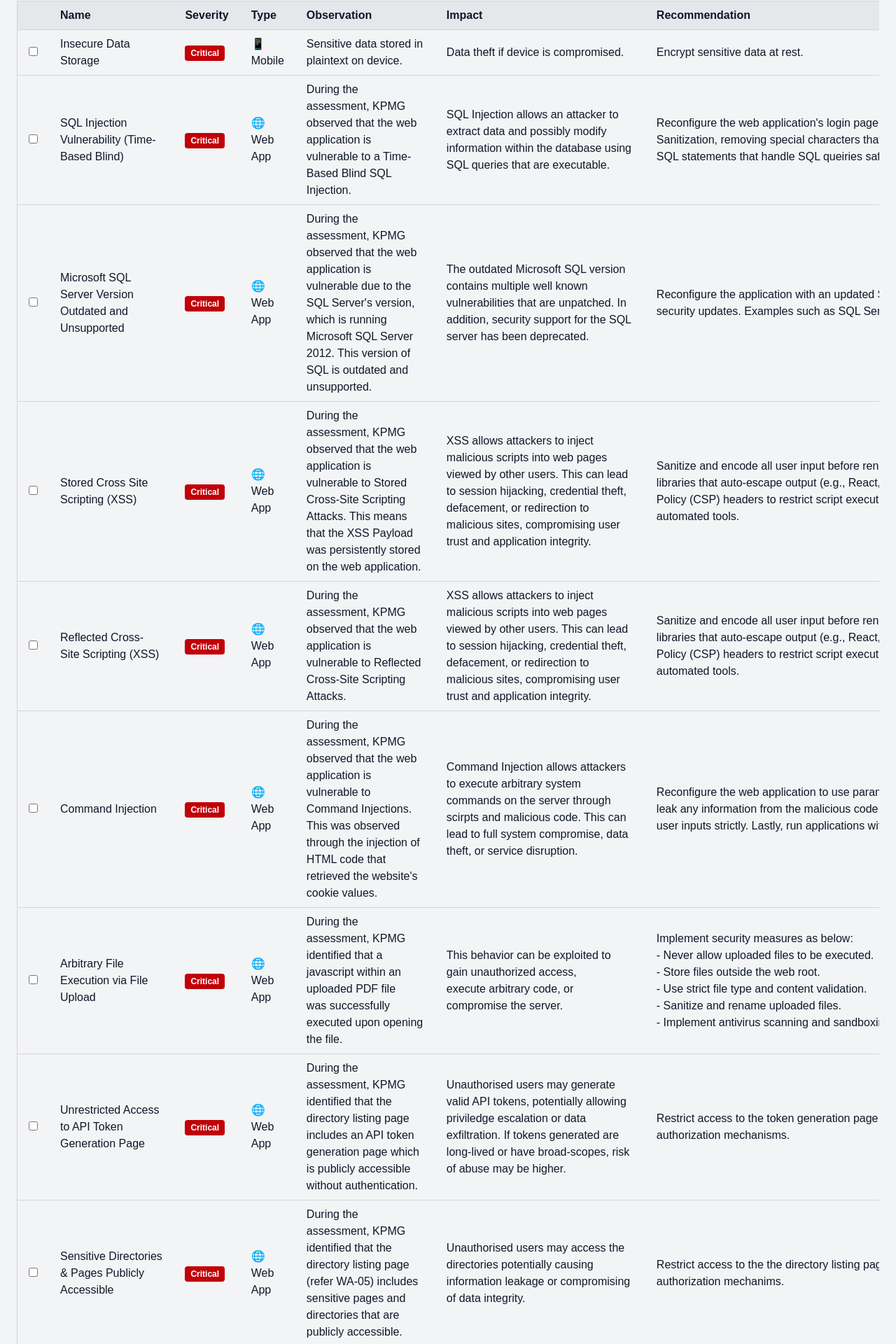
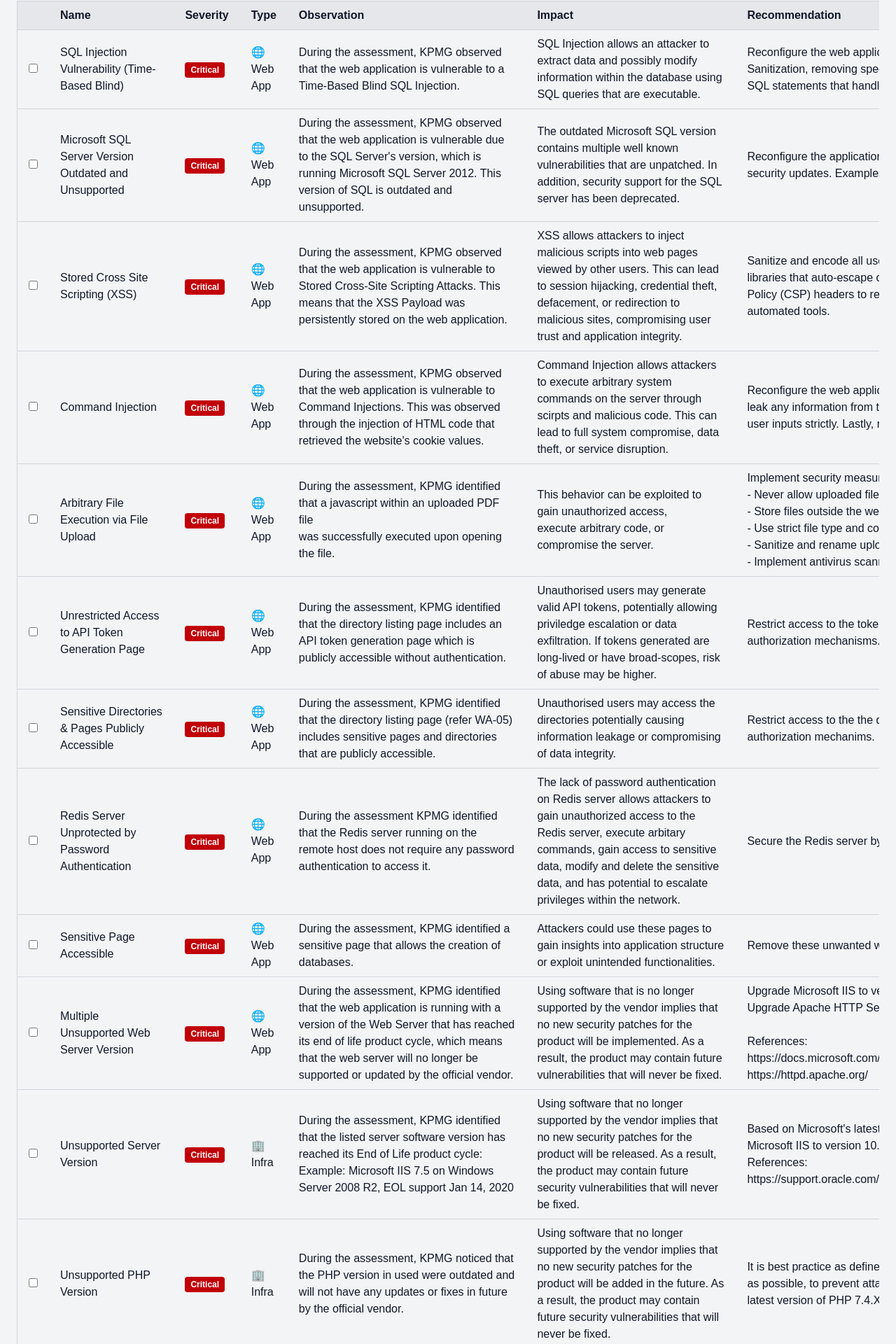
Before and after one commit to bkoh1782291/book-of-findings, a Next.js app: page / in a window 1280 px wide. Shown: the part 283-2203 px from the top of the page at 70% size. Built offline with nearby package versions, Linux system fonts and the light colour scheme.

Commit message:
changes to content

```diff
--- a/app/page.tsx
+++ b/app/page.tsx
@@ -1,4 +1,5 @@
 /*
+
   Book of Findings app
   To-Do:
   - add multiple select for findings
@@ -23,38 +24,6 @@ type Finding = {
 
 const findings: Finding[] = [
   {
-    name: "SQL Injection",
-    severity: "High",
-    observation: "Unsanitized input in login form.",
-    impact: "Can dump entire database.",
-    recommendation: "Use prepared statements with parameterized queries.",
-    type: "Web App",
-  },
-  {
-    name: "Weak Password Policy",
-    severity: "Medium",
-    observation: "Users allowed to set short passwords.",
-    impact: "Increases likelihood of brute force attacks.",
-    recommendation: "Enforce strong password requirements.",
-    type: "Infra",
-  },
-  {
-    name: "Insecure Data Storage",
-    severity: "Critical",
-    observation: "Sensitive data stored in plaintext on device.",
-    impact: "Data theft if device is compromised.",
-    recommendation: "Encrypt sensitive data at rest.",
-    type: "Mobile",
-  },
-  {
-    name: "Open SSH Port",
-    severity: "Low",
-    observation: "SSH port exposed to the internet.",
-    impact: "Could be brute-forced if weak credentials exist.",
-    recommendation: "Restrict access with firewall and keys.",
-    type: "Infra",
-  },
-  {
     name: "Cookie SameSite Flag",
     severity: "Low",
     observation: "During the assessment, KPMG identified that the web application does not have the \"SameSite\" attribute enabled for cookies.",
@@ -81,17 +50,9 @@ const findings: Finding[] = [
   {
     name: "Cross-Origin-Resource-Policy Security Header Missing",
     severity: "Low",
-    observation: "During the assessment, KPMG discovered that the \"Cross-Origin-Resource-Policy\" Security Header is absent from the web application.",
+    observation: "During the assessment, KPMG discovered that the \"Cross-Origin-Resource-Policy\" Security Header is absent from the web application. The purpose of the header is to control which origins can load your resources (e.g., images, scripts), preventing unauthorized cross-origin access.",
     impact: "Without the \"Cross-Origin-Resource-Policy\" Security Header, the web application is unable to block access to a specific resource that is sent by the server.",
     recommendation: "Reconfigure the web application with the \"Cross-Origin-Resource-Policy\" Security Header enabled. Additionally, ensure that the value set for the policy is \"same-origin\", or \"same-site\". This means that the resources are only allowed to be fetched from the same origin or the same site.",
-    type: "Web App"
-  },
-  {
-    name: "Stored HTML Injection",
-    severity: "High",
-    observation: "During the assessment, KPMG observed that the web application is vulnerable to HTML Injection.",
-    impact: "Stored HTML Injection enables attackers to inject arbitrary HTML content into the application, which is then stored and rendered to other users. This can lead to UI redressing, phishing, or even XSS if scripts are embedded.",
-    recommendation: "Validate and sanitize all user-submitted HTML content. If HTML input is necessary (e.g., for rich text), use a secure HTML sanitizer (like DOMPurify) to strip dangerous tags and attributes. Avoid rendering raw HTML unless absolutely required.",
     type: "Web App"
   },
   {
@@ -144,7 +105,7 @@ const findings: Finding[] = [
   },
   {
     name: "Reflected Cross-Site Scripting (XSS)",
-    severity: "Critical",
+    severity: "High",
     type: "Web App",
     observation: "During the assessment, KPMG observed that the web application is vulnerable to Reflected Cross-Site Scripting Attacks.",
     impact: "XSS allows attackers to inject malicious scripts into web pages viewed by other users. This can lead to session hijacking, credential theft, defacement, or redirection to malicious sites, compromising user trust and application integrity.",
@@ -215,7 +176,7 @@ const findings: Finding[] = [
     Upgrade Apache HTTP Server to version 2.4.43 or above.
 
     References:
-    https://docs.microsoft.com/en-us/lifecycle/products/internet-information-services-iis\
+    https://docs.microsoft.com/en-us/lifecycle/products/internet-information-services-iis
     https://httpd.apache.org/`
   },
   {
@@ -246,18 +207,6 @@ const findings: Finding[] = [
     recommendation: "Upgrade to Apache Tomcat version 7.0.100, 8.5.51, 9.0.31 or later."
   },
   {
-    name: "Multiple Unsupported Server Version",
-    severity: "Critical",
-    type: "Infra",
-    observation: "During the assessment, KPMG noted that the few server version has reached its End of Life product cycle: -Microsoft SQL Server 2000 8.00.311; RTMa -Microsoft SQL Server 2008 R2 10.50.1617; RTM+ -Microsoft SQL Server 2008 R2 10.50.2550; SP1+ -Microsoft SQL Server 2008 R2 10.50.4000; SP2 -Microsoft SQL Server 2008 R2 10.50.6000; SP3 -Microsoft SQL Server 2008 R2 10.50.6560 -Microsoft IIS 7.5 -Oracle Database 12.1.0.1.0",
-    impact: "Using software that no longer supported by the vendor implies that no new security patches for the product. As a result, the product may contain future security vulnerabilities that will never be fixed.",
-    recommendation: `Upgrade to latest supported SQL Server version.
-      Upgrade Microsoft IIS to version 8.0 or above.
-      Upgrade Oracle Database to supported version.
-      References:
-    https://support.oracle.com/knowledge/Oracle%20Database%20Products/742060_1.html`
-  },
-  {
     name: "Insecure Direct Object Reference (IDOR)",
     severity: "High",
     type: "Web App",
@@ -272,14 +221,6 @@ const findings: Finding[] = [
     observation: "During the assessment, KPMG observed that the web application is vulnerable to HTML Injection.",
     impact: "Stored HTML Injection enables attackers to inject arbitrary HTML content into the application, which is then stored and rendered to other users. This can lead to UI redressing, phishing, or even XSS if scripts are embedded.",
     recommendation: "Validate and sanitize all user-submitted HTML content. If HTML input is necessary (e.g., for rich text), use a secure HTML sanitizer (like DOMPurify) to strip dangerous tags and attributes. Avoid rendering raw HTML unless absolutely required."
-  },
-  {
-    name: "Plaintext Password Submission",
-    severity: "High",
-    type: "Web App",
-    observation: "During the assessment, KPMG observed that the web application submits the username and password credentials in plaintext.",
-    impact: "The impact of having credentials transmitted in plaintext, is that it can be intercepted by attackers (e.g., via packet sniffing). This leads to credential theft and unauthorized access.",
-    recommendation: "Enforce HTTPS for all data transmissions for the web application and Implement HSTS (HTTP Strict Transport Security)."
   },
   {
     name: "Web Application Hosted Over Unencrypted Connection (HTTP)",
@@ -603,41 +544,28 @@ Use .htaccess or server settings to restrict access.
     severity: "High",
     type: "Infra",
     observation: "During the assessment, KPMG identified that the web application is running with vulnerable PHP version (x.x.x).",
-    impact: `The PHP version used is vulnerable to multiple medium to critical vulnerabilities.
-
-        Identified version:
-        PHP 7.3.7
-
-        CVE-2019-11043:
-        Remote code execution
+    impact: `The PHP version used is vulnerable to multiple medium to critical vulnerabilities. Identified version: PHP 7.3.7
+        CVE-2019-11043: Remote code execution
 
         CVE-2019-13224,
-        CVE-2020-7061:
-        Heap Buffer Overflow
+        CVE-2020-7061: Heap Buffer Overflow
 
         CVE-2020-7062,
-        CVE-2021-21702:
-        Denial of Service (DoS)
-
-        CVE-2020-7063:
-        Insecure File Permissions
-
-        CVE-2020-8169:
-        Partial Password Disclosure
+        CVE-2021-21702: Denial of Service (DoS)
+
+        CVE-2020-7063: Insecure File Permissions
+
+        CVE-2020-8169: Partial Password Disclosure
 
         CVE-2020-7064,
         CVE-2019-11041,
-        CVE-2019-11042:
-        Information Disclosure or crash
-
-        CVE-2020-7065:
-        Stack Buffer overflow
-
-        CVE-2020-7066:
-        Sensitive information disclosure
-
-        CVE-2020-7067:
-    Out of bound read vulnerability`,
+        CVE-2019-11042: Information Disclosure or crash
+
+        CVE-2020-7065: Stack Buffer overflow
+
+        CVE-2020-7066: Sensitive information disclosure
+
+        CVE-2020-7067: Out of bound read vulnerability`,
     recommendation: `"Update to the latest PHP version.
                       The latest PHP version in 7.X branch is 7.4.22
                       https://www.php.net/ChangeLog-7.php"`
@@ -678,7 +606,7 @@ References:
     type: "Web App",
     observation: "During the assessment, KPMG identified that the web application has no anti CSRF tokens implemented.",
     impact: "Introduces Cross-Site Request Forgery (CSRF) attacks, which allows an attacker to perform unauthorized actions on behalf of users.",
-    recommendation: "Implement anti-CSRF tokens in all sensitive forms such as login and forgot password to prevent unauthorized form submissions."
+    recommendation: `Implement Anti-CSRF tokens in all sensitive forms such as login and forgot password to prevent unauthorized form submissions. To do this, generate a cryptographically secure random token for each user session or request. Use a secure random number generator (e.g., crypto.randomBytes in Node.js, secrets module in Python, or SecureRandom in Java). Associate the token with the user’s session (e.g., store it in the session object or database).`
   },
   {
     name: "Cookie without Secure Flag",
@@ -686,7 +614,13 @@ References:
     type: "Web App",
     observation: "During the assessment, KPMG identified that the web application's cookies does not have the \"Secure\" flag enabled: - xxx",
     impact: "Allows an attacker to access cookies via unencrypted connections.",
-    recommendation: "Ensure the \"Secure\" flag is enabled for all cookies."
+    recommendation: `Ensure the \"Secure\" flag is enabled for all cookies.
+
+    For example in express.js:
+    app.get('/', (req, res) => {
+      res.cookie('sessionID', '12345', {
+        secure: true, // Set Secure flag
+    });`
   },
   {
     name: "Invalid Emails Accepted for Registration",
@@ -1215,15 +1149,6 @@ References:
     recommendation: "Remediation and lead practices defined by the industry, is to hash and obfuscate the sensitive information being stored."
   },
   {
-    name: "Insecure Data Storage",
-    severity: "Medium",
-    type: "Mobile",
-    observation: "During the assessment, it was noted that the mobile application is storing the data insecurely. It was observed that the username and other details were stored in plain text.",
-    impact: `Business Impact: Attacker could use the insecure data storage to retrieve sensitive information, it may lead to Identify Theft.
-    Technical Impact: Attacker could steal sensitive information and perform further phishing attacks.`,
-    recommendation: "Remediation and lead practices defined by the industry, is to not store usernames and passwords in plaintext. This is to prevent the attacker to obtain the credentials with ease. For this case, remediation is to hash the stored data multiple times to increase complexity."
-  },
-  {
     name: "Potentially Hardcoded Data",
     severity: "Medium",
     type: "Mobile",
@@ -1233,7 +1158,7 @@ References:
     Reference: https://www.netguru.com/blog/hardcoded-keys-storage-mobile-app`
   },
   {
-    name: "Application uses weak Hashing Algorithms",
+    name: "Application Uses Weak Hashing Algorithms",
     severity: "Medium",
     type: "Mobile",
     observation: "During the assessment, it was noted that the mobile application’s is using multiple weak algorithms for encryption.",
@@ -1262,88 +1187,64 @@ References:
     severity: "Low",
     type: "Web App",
     observation: "During the assessment, KPMG identified that the \"X-XSS-Protection\" header is missing from the response headers.",
-    impact: "Increases the risk of Cross-Site Scripting (XSS) attacks.",
-    recommendation: "To configure the web server to include the \"X-XSS-Protection\" header."
+    impact: "Without the header, it increases the risk of Cross-Site Scripting (XSS) attacks. The header instructs the browser on how to handle detected XSS attacks by enabling or disabling its XSS filter or specifying how to respond when an attack is detected. The XSS filter compares incoming request data (e.g., query parameters) with the response content to identify potential script injections.",
+    recommendation: "Reconfigure the web server to include the \"X-XSS-Protection\" header."
   },
   {
     name: "Missing \"X-Content-Type-Options\" Header",
     severity: "Low",
     type: "Web App",
     observation: "During the assessment, KPMG identified that the X-Content-Type-Options Header is missing from the response headers.",
-    impact: "Allows the web application to be exposed to MIME-sniffing attacks and Cross-Site Scripting (XSS).",
-    recommendation: "To configure the web server to include the \"X-Content-Type Options\" header with value \"nosniff\"."
+    impact: "Allows the web application to be exposed to MIME-sniffing attacks and Cross-Site Scripting (XSS). Attackers can upload malicious files (e.g., a script disguised as an image) that the browser misinterprets as executable content, leading to XSS or code execution.",
+    recommendation: "Reconfigure the web server to include the \"X-Content-Type Options\" header with value \"nosniff\"."
   },
   {
     name: "Missing \"X-Frame-Options\" Header",
     severity: "Low",
     type: "Web App",
     observation: "During the assessment, KPMG identified that the X-Frame-Options (anti-clickjacking) header is missing from the response headers.",
-    impact: "Allows an attacker to conduct clickjacking attack.",
-    recommendation: "To configure the web server to include the \"X-Frame-Options\" header with the value \"DENY\"."
+    impact: "Attackers can overlay a malicious webpage over a legitimate site, tricking users into performing unintended actions (e.g., clicking a button to transfer funds).",
+    recommendation: "Reconfigure the web server to include the \"X-Frame-Options\" header with the value \"DENY\"."
   },
   {
     name: "Missing \"Content-Security-Policy\" (CSP) Header",
     severity: "Low",
     type: "Web App",
     observation: "During the assessment, KPMG identified that the \"Content-Security-Policy\" (CSP) header is missing from the response headers.",
-    impact: "Allows an attacker to inject malicious code, which ultimately leads to XSS attacks and data theft.",
-    recommendation: "To configure the web server to include the CSP header along with its relevant attributes."
+    impact: "Allows an attacker to inject malicious code such as malicious scripts injected via user input, which ultimately leads to XSS attacks and data theft.",
+    recommendation: "Reconfigure the web server to include the CSP header along with its relevant attributes."
   },
   {
     name: "Missing \"X-Permitted-Cross-Domain-Policies\" Header",
     severity: "Low",
     type: "Web App",
     observation: "During the assessment, KPMG identified that the \"X-Permitted-Cross-Domain-Policies\" header is missing from the response headers.",
-    impact: "Increases the risk of data theft via unauthorized cross-domain access.",
-    recommendation: "To configure the web server to include the \"X-Permitted-Cross-Domain-Policies\" headers."
+    impact: "Increases the risk of data theft via unauthorized cross-domain access. For example, plugins like Flash or Acrobat Reader could load sensitive resources from your site in a malicious context.",
+    recommendation: "Reconfigure the web server to include the \"X-Permitted-Cross-Domain-Policies\" headers."
   },
   {
     name: "Missing \"Expect-CT\" Header",
     severity: "Low",
     type: "Web App",
-    observation: "During the assessment, KPMG identified that the \"Expect-CT\" header is missing from the response headers.",
-    impact: "Increases the risk of Man-In-The-Middle (MITM) attacks.",
-    recommendation: "To configure the web server to include the \"Expect-CT\" headers."
-  },
-  {
-    name: "Missing \"Permissions-Policy\" Header",
-    severity: "Low",
-    type: "Web App",
-    observation: "During the assessment, KPMG identified that the \"Permissions-Policy\" header is missing from the response headers.",
-    impact: "Missing Permission Policy header can lead to significant security vulnerabilities, inconsistent behaviour and regulatory challenges.",
-    recommendation: "To configure the web server to include the \"Permission-Policy\" headers."
-  },
-  {
-    name: "Missing \"Cross-Origin-Embedder-Policy\" Headers",
-    severity: "Low",
-    type: "Web App",
-    observation: "During the assessment, KPMG identified that the \"Cross-Origin-Embedder-Policy\" header is missing from the response headers.",
-    impact: "Exposed an application to significant security vulnerabilities, hinder performance and limit the use of modern web features.",
-    recommendation: "To configure the web server to include the \"Cross-Origin-Embedder-Policy\" headers."
-  },
-  {
-    name: "Missing \"Cross-Origin-Resource-Policy\" Headers",
-    severity: "Low",
-    type: "Web App",
-    observation: "During the assessment, KPMG identified that the \"Cross-Origin-Resource-Policy\" header is missing from the response headers.",
-    impact: "Increases the risk of data leakage.",
-    recommendation: "To configure the web server to include the \"Cross-Origin-Resource-Policy\" headers."
+    observation: "During the assessment, KPMG identified that the \"Expect-CT\" header is missing from the response headers. The purpose of the Expect-CT header is to enforce Certificate Transparency (CT), which is to ensure SSL/TLS certificates are logged and verifiable, preventing the use of fraudulent certificates.",
+    impact: "Increases the risk of Man-In-The-Middle (MITM) attacks. Attackers could use rogue certificates to impersonate, intercepting sensitive data.",
+    recommendation: "Reconfigure the web server to include the \"Expect-CT\" headers."
   },
   {
     name: "Missing \"Cross-Origin-Opener-Policy\" Header",
     severity: "Low",
     type: "Web App",
-    observation: "During the assessment, KPMG identified that the \"Cross-Origin-Opener-Policy\" header is missing from the response headers.",
-    impact: "Increase to risk of data exposure and complicate browser interactions.",
-    recommendation: "To configure the web server to include the \"Cross-Origin-Opener-Policy\" headers."
+    observation: "During the assessment, KPMG identified that the \"Cross-Origin-Opener-Policy\" header is missing from the response headers. The purpose of the header is to control whether a window can share its browsing context with other windows (e.g., popups), mitigating attacks and cross-origin data leaks.",
+    impact: "Increase to risk of data exposure and complicate browser interactions. For example, Malicious sites could access your site’s window object via popups, potentially exploiting CPU vulnerabilities (e.g., Spectre) to steal data.",
+    recommendation: "Reconfigure the web server to include the \"Cross-Origin-Opener-Policy\" headers."
   },
   {
     name: "Missing \"Referrer-Policy\" Header",
     severity: "Low",
     type: "Web App",
-    observation: "During the assessment, KPMG identified that the \"Referrer-Policy\" header is missing from the response headers.",
-    impact: "Sensitive information contained in the URL will be leaked to the cross-site.",
-    recommendation: "To configure the web server to include the \"Referrer-Policy\" headers."
+    observation: "During the assessment, KPMG identified that the \"Referrer-Policy\" header is missing from the response headers. The purpose of the Referrer-Policy header is to control how much information about the referring page (URL) is sent in the Referer header when users click links or load resources.",
+    impact: "Sensitive information contained in the URL will be leaked to the cross-site. For example, sensitive data in URLs (e.g., session tokens, query parameters) could be sent to third-party sites or logged in server logs.",
+    recommendation: "Reconfigure the web server to include the \"Referrer-Policy\" headers."
   },
   {
     name: "Web App Leaks Information via \"Server\" HTTP Response Header",
@@ -1549,7 +1450,7 @@ References:
     type: "Infra",
     observation: "During the assessment, KPMG had discovered that the quote service (QOTD) is running on this host.",
     impact: "An attacker could launch \"ping pong\" attack against QOTD enabled hosts, this is a denial of service attack which will slow down the machines and saturating the network.",
-    recommendation: "Disable qotd service if not required."
+    recommendation: "Disable QOTD service if not required."
   },
   {
     name: "Multiple Version Disclosures",
@@ -1610,20 +1511,6 @@ References:
     observation: "During the assessment, it was observed that the mobile application has enabled JavaScript in WebView. By default, JavaScript is disabled in WebView.",
     impact: "If javascript has been enabled it can bring various JS-related security issues, such as cross-site scripting (xss) attacks.",
     recommendation: "KPMG recommends to disable javascript in webview"
-  },
-  {
-    name: "Improper Input Handling",
-    severity: "Low",
-    type: "Mobile",
-    observation: "During the assessment, it was observed that the input accepted malicious payloads",
-    impact: "Improper input validation can enable attacks and lead to unwanted behavior. Parts of the system may receive unintended input, which may result in altered control flow, arbitrary control of a resource, or arbitrary code execution.",
-    recommendation: `Input validation can be implemented using any programming technique that allows effective enforcement of syntactic and semantic correctness, for example:
-    Data type validators available natively in web application frameworks (such as Django Validators, Apache Commons Validators etc).
-    Validation against JSON Schema and XML Schema (XSD) for input in these formats.
-    Type conversion (e.g. Integer.parseInt() in Java, int() in Python) with strict exception handling
-    Minimum and maximum value range check for numerical parameters and dates, minimum and maximum length check for strings.
-    Array of allowed values for small sets of string parameters (e.g. days of week).
-    Regular expressions for any other structured data covering the whole input string (^...$) and not using "any character" wildcard (such as . or \S)`
   },
   {
     name: "Application can read/write to External Storage",
@@ -1729,6 +1616,22 @@ It could allow malicious applications or attackers to perform actions as a root
     observation: "During the assessment, KPMG identified that the web application use unsupported version of: - Hammer.js (2.0.7),",
     impact: "Affected versions of this package are slowing the hammer.js library which slow down the gesture.",
     recommendation: "Upgrade to latest or supported version of Hammer.js 2.0.8."
+  },
+  {
+    name: "Improper Error Message Handling",
+    severity: "Medium",
+    type: "Web App",
+    observation: "During the assessment, KPMG observed that the web application has improper error messages handling. For this example, the error message leaks PHP queries in the web application.",
+    impact: "Detailed error messages can reveal sensitive information (e.g., stack traces, database structure). This aids attackers in crafting targeted attacks.",
+    recommendation: "Reconfigure the web application to display generic error messages to users when errors are present. However, it is also important to log detailed errors internally for debugging."
+  },
+  {
+    name: "Sensitive Information Page Disclosure",
+    severity: "Medium",
+    type: "Web App",
+    observation: "During the assessment, KPMG observed that the web application has improper handling for page redirection. For this example, an error message leaks PHP application code.",
+    impact: "Detailed error messages can reveal sensitive information (e.g., stack traces, database structure). This aids attackers in crafting targeted attacks.",
+    recommendation: "Reconfigure the web application to display generic error messages to users when errors are present. However, it is also important to log detailed errors internally for debugging."
   }
 ];
 
```
Lines whose indentation alone changed are shown as unchanged.
